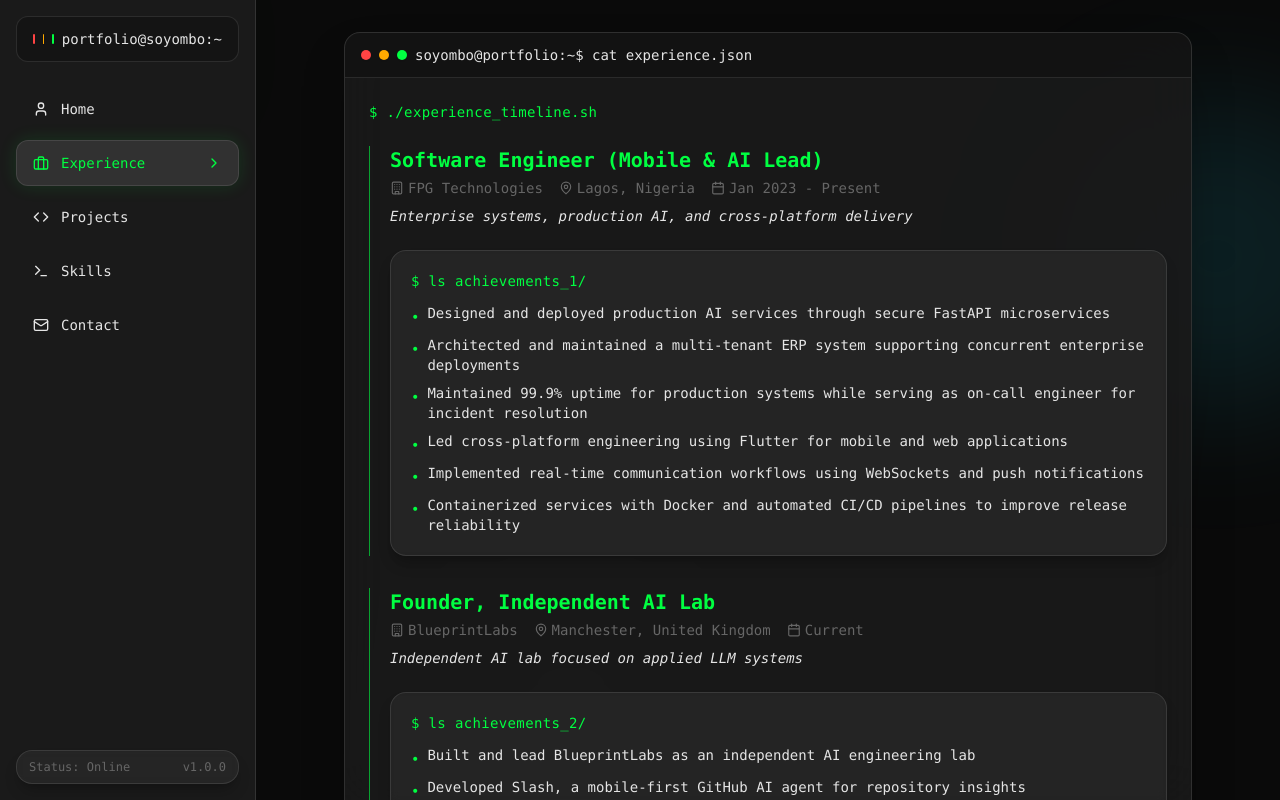
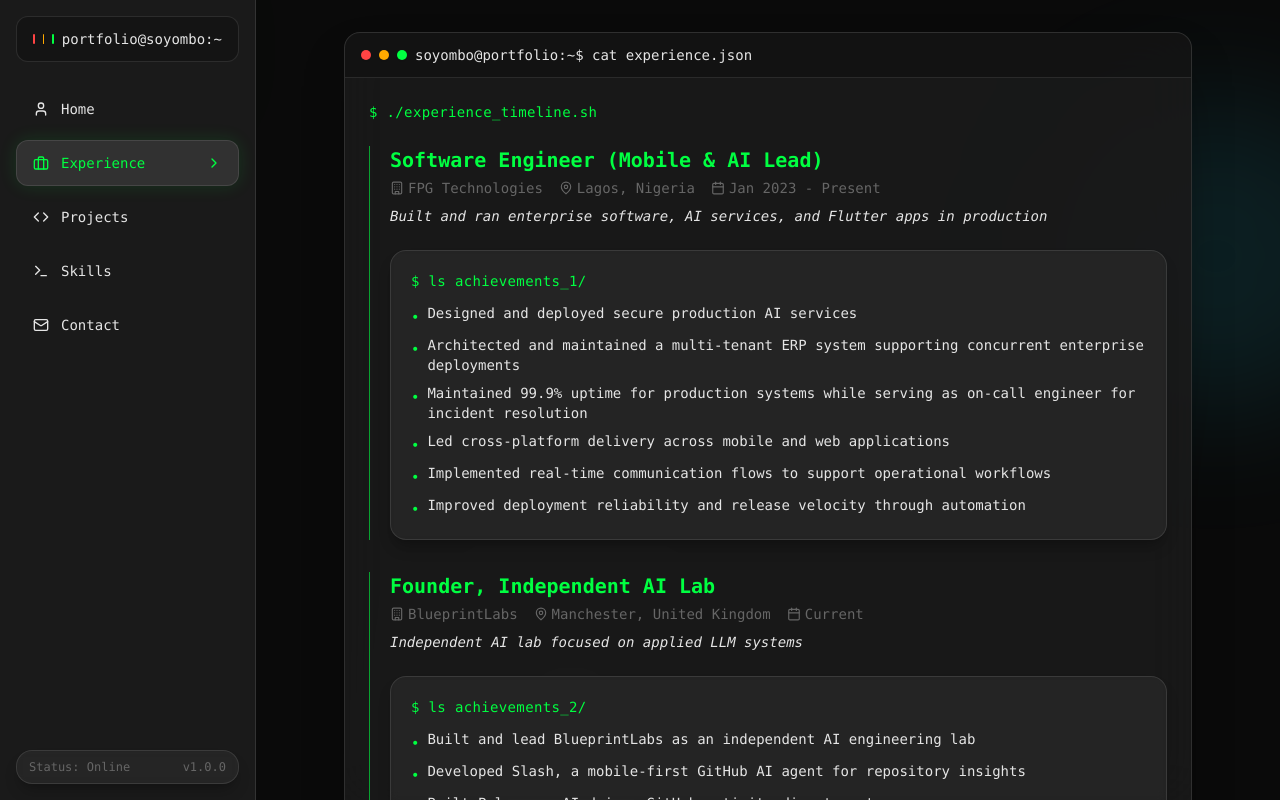
Before and after one commit to kiingxo/portfolio-website, a Next.js app: page / in a window 1280 px wide. Both pictures are taken after a click on the button "Experience". Built offline with nearby package versions, Linux system fonts and the light colour scheme.

Commit message:
Refine experience copy for impact focus

```diff
--- a/app/components/Experience.tsx
+++ b/app/components/Experience.tsx
@@ -10,14 +10,14 @@
       company: "FPG Technologies",
       location: "Lagos, Nigeria",
       period: "Jan 2023 - Present",
-      description: "Enterprise systems, production AI, and cross-platform delivery",
+      description: "Built and ran enterprise software, AI services, and Flutter apps in production",
       achievements: [
-        "Designed and deployed production AI services through secure FastAPI microservices",
+        "Designed and deployed secure production AI services",
         "Architected and maintained a multi-tenant ERP system supporting concurrent enterprise deployments",
         "Maintained 99.9% uptime for production systems while serving as on-call engineer for incident resolution",
-        "Led cross-platform engineering using Flutter for mobile and web applications",
-        "Implemented real-time communication workflows using WebSockets and push notifications",
-        "Containerized services with Docker and automated CI/CD pipelines to improve release reliability"
+        "Led cross-platform delivery across mobile and web applications",
+        "Implemented real-time communication flows to support operational workflows",
+        "Improved deployment reliability and release velocity through automation"
       ]
     },
     {
@@ -37,7 +37,7 @@
       company: "Tranquil Life",
       location: "Remote (Delaware, US)",
       period: "Jan 2024 - Mar 2024",
-      description: "Secure real-time platform architecture and delivery",
+      description: "Led architecture and delivery for a secure real-time product",
       achievements: [
         "Designed secure client-server architecture for real-time communication and transactional integrity",
         "Implemented appointment scheduling, billing workflows, and voice/video integration with backend coordination",
```
